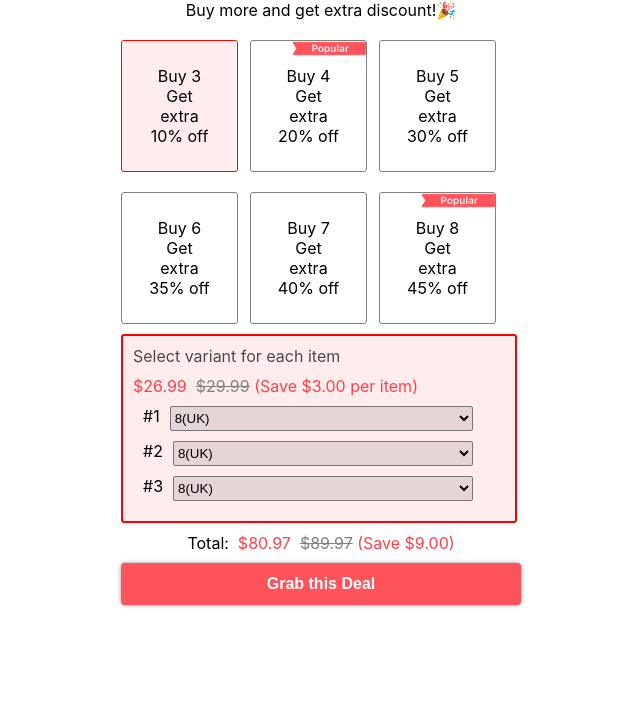
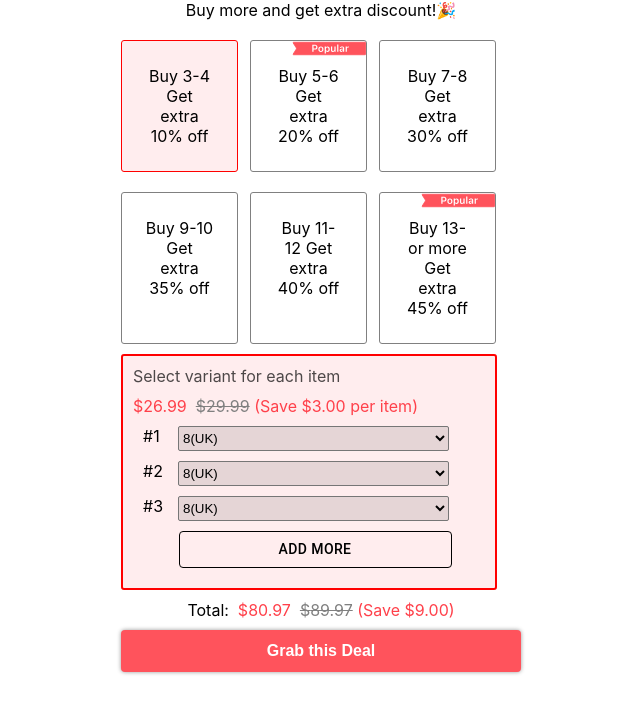
Before and after one commit to vicky1999/landing-page, a React (Create React App) app: page / in a window 1280 px wide. Shown: the top 714 px of the page, without its empty margins (319-959 px from the left). Built offline with nearby package versions, Linux system fonts and the light colour scheme.

Commit message:
multivariant range selector implemented

```diff
--- a/src/App.js
+++ b/src/App.js
@@ -7,38 +7,49 @@ function App() {
 
   const discounts = [
     {
-      isRange: false,
-      count: 3,
+      isRange: true,
+      // count: 3,      //  count comes for discounts without range
+      from: 3,
+      to: 4,            // From and to comes for discounts with range
       discount: 10,
       isPopular: false
     },
     {
-      isRange: false,
-      count: 4,
+      isRange: true,
+      // count: 4,
+      from: 5,
+      to: 6,
       discount: 20,
       isPopular: true
     },
     {
-      isRange: false,
-      count: 5,
+      isRange: true,
+      // count: 5,
+      from: 7,
+      to: 8,
       discount: 30,
       isPopular: false
     },
     {
-      isRange: false,
-      count: 6,
+      isRange: true,
+      // count: 6,
+      from: 9,
+      to: 10,
       discount: 35,
       isPopular: false
     },
     {
-      isRange: false,
-      count: 7,
+      isRange: true,
+      // count: 7,
+      from: 11,
+      to: 12,
       discount: 40,
       isPopular: false
     },
     {
-      isRange: false,
-      count: 8,
+      isRange: true,
+      // count: 8,
+      from: 13,
       discount: 45,
       isPopular: true
     }
--- a/src/Discount/Discount.css
+++ b/src/Discount/Discount.css
@@ -113,7 +113,7 @@
 }
 
 .variant-selector-section {
-    width: 93%;
+    width: 88%;
     padding: 10px;
     text-align: left;
     padding: 10px;
@@ -209,10 +209,21 @@
 
 .variant-list-item {
     display: flex;
-    justify-content: space-evenly;
+    justify-content: left;
     margin: 10px;
+}
+
+.variants-range-item {
+    width: 82%;
 }
 
 .multi-variant-id {
     margin-right: 10px;
+    min-width: 25px;
 }
+
+.delete-variant {
+    cursor: pointer;
+    margin-left: 10px;
+    margin-top: 3px;
+}
--- a/src/Discount/Discount.js
+++ b/src/Discount/Discount.js
@@ -4,13 +4,16 @@ import React, { useState } from 'react';
 
 import './Discount.css';
 import DiscountItem from './DiscountItem';
+import MultiVariantRangeSelector from './MultiVariantRangeSelector';
 import MultiVariantSelector from './MultiVariantSelector';
 import SingleVariantSelector from './SingleVariantSelector';
 
 const Discount = (props) => {
     const discounts = props.discounts;
 
-    const [totalPrice, setTotalPrice] = useState(props.price * discounts[0].count);
+    let tprice = (discounts[0].isRange) ? props.price * discounts[0].from : props.price * discounts[0].count;
+
+    const [totalPrice, setTotalPrice] = useState(tprice);
     const [selectedIndex, setSelectedIndex] = useState(0);
 
     let discountPrice = (totalPrice - (totalPrice * (discounts[0].discount/100))).toFixed(2);
@@ -19,7 +22,7 @@ const Discount = (props) => {
 
     const discountChanged = (ind) => {
         setSelectedIndex(ind);
-        let tp=(props.price * discounts[ind].count).toFixed(2);
+        let tp= (discounts[ind].isRange) ? (props.price * discounts[ind].from).toFixed(2) : (props.price * discounts[ind].count).toFixed(2);
         setTotalPrice(tp);
         let discountPrice = ( tp - (tp * (discounts[ind].discount/100))).toFixed(2);
         setPrice(discountPrice);
@@ -43,12 +46,16 @@ const Discount = (props) => {
             </div>
             <div className='variant-selector'>
             {
-                props.variants.length > 0 && props.variantConfig.singleVariant &&
+                props.variants.length > 0 && props.variantConfig.singleVariant && !props.discounts[0].isRange &&
                 <SingleVariantSelector variants={props.variants} variantConfig={props.variantConfig} discountPrice={price} price={totalPrice} discount={discounts[selectedIndex]} />
             }
             {
-                props.variants.length > 0 && !props.variantConfig.singleVariant &&
+                props.variants.length > 0 && !props.variantConfig.singleVariant && !props.discounts[0].isRange &&
                 <MultiVariantSelector variants={props.variants} variantConfig={props.variantConfig} discountPrice={price} price={totalPrice} discount={discounts[selectedIndex]} />
+            }
+            {
+                props.variants.length > 0 && !props.variantConfig.singleVariant && props.discounts[0].isRange &&
+                <MultiVariantRangeSelector variants={props.variants} variantConfig={props.variantConfig} discountPrice={price} price={totalPrice} discount={discounts[selectedIndex]} />
             }
             </div>
             <div className='price-section'>
--- a/src/Discount/DiscountItem.js
+++ b/src/Discount/DiscountItem.js
@@ -17,7 +17,12 @@ const DiscountItem = (props) => {
         <div ref={discountRef} className={'discount-item' + ((props.selected) ? ' discount-selected' : '')} onClick={discountClicked}>
             { discount.isPopular ? <div className='popular-display'></div> : <div className='normal-display'></div> }
             <div className='discount-text'>
-                Buy {discount.count} Get extra {discount.discount}% off
+                {
+                    !discount.isRange && `Buy ${discount.count} Get extra ${discount.discount}% off`
+                }
+                {
+                    discount.isRange && `Buy ${discount.from}-${ discount.to ? discount.to : 'or more' } Get extra ${discount.discount}% off`
+                }
             </div>
         </div>
     );
--- /dev/null
+++ b/src/Discount/MultiVariantRangeSelector.js
@@ -0,0 +1,111 @@
+import { Button, Menu, MenuItem, Select } from '@mui/material';
+import React, { useEffect, useRef, useState } from 'react';
+
+const MultiVariantRangeSelector = (props) => {
+
+    const [selectedVariant, setSelectedVariant] = useState(props.variants[0].name);
+    const [quantity, setQuantity] = useState(props.discount.from);
+    const variantListRef = useRef(null);
+
+    const discountItem = props.discount;
+    const pricePerItem = (props.price / discountItem.from).toFixed(2);
+    const discountPricePerItem = (props.discountPrice / discountItem.from).toFixed(2);
+
+    let optionsList = props.variants.map((variant, ind) => {
+        return (<option key={`variant-option-${ind}`} value={variant.name}>{variant.name}</option>);
+    });
+
+    useEffect(() => {
+        setQuantity(discountItem.from);
+    }, [discountItem.from])
+
+    let variantsList = [];
+    for(let i = 1; i <= quantity; i++) {
+        variantsList.push(
+            <div className='variant-list-item' key={`variant-multi-range-${i}`}>
+                <div className='multi-variant-id'>#{i}</div>
+                <select className="variants-item variants-range-item"
+                    aria-label="Default select example">
+                    {optionsList}
+                </select>
+                { i > discountItem.from &&
+                    <span className='delete-variant' onClick={() => deleteVariant(i-1)}>
+                        <img src='/Images/Vector-6.png' />
+                    </span>
+                }
+            </div>
+        );
+
+    }
+
+    const deleteVariant = (ind) => {
+        for(let i=ind;i<quantity-1;i++) {
+            if(i === quantity) break;
+            let tmp = variantListRef.current.childNodes[i].querySelector('select').value;
+            let next = variantListRef.current.childNodes[i + 1].querySelector('select').value;
+            variantListRef.current.childNodes[i].querySelector('select').value = next;
+            next = tmp;
+        }
+        variantsList = variantsList.filter((val, i) => {
+            return i!==ind;
+        });
+        // variantsList.splice(ind, 1);
+        setQuantity(quantity - 1);
+    }
+
+    const addVariant = (ind) => {
+
+        if(ind > discountItem.to) {
+            return;
+        }
+
+        if(discountItem.to) {
+            ind = Math.min(ind, discountItem.to);
+        }
+
+        setQuantity(ind);
+    }
+
+    const variantSelected = (val) => {
+        setSelectedVariant(val);
+    }
+
+    return (
+        <div className='variant-selector-section'>
+            <div className='variant-head-text'>
+                Select variant for each item
+            </div>
+            <div className='price-section'>
+                <span className='text-red'>${discountPricePerItem}</span>&nbsp;&nbsp;
+                    <span className='price-strikeout'>${pricePerItem}</span>&nbsp;
+                    <span className='text-red'>(Save ${(pricePerItem - discountPricePerItem).toFixed(2)} per item)</span>
+            </div>
+            <div className='selection-section' ref={variantListRef}>
+                {variantsList}
+                {/* <select className="variants-item" aria-label="Default select example">
+                    {optionsList}
+                </select> */}
+                {/* <div className="variants-item quantity-selector" aria-label="Default select example">
+                    <div className='qty-change-buttons'>
+                        <div className='left-side quantity-change-btn' onClick={ () => { quantityChanged(-1) } }>
+                            -
+                        </div>
+                        <div className='quantity-display'>{quantity}</div>
+                        <div className='left-side quantity-change-btn' onClick={ () => { quantityChanged(1) } }>+</div>
+
+                    </div>
+                </div> */}
+
+                <Button
+                    variant='outlined' color='inherit'
+                    onClick={() => { addVariant(quantity + 1) }}
+                    sx={{ width: '78%', position: 'relative', right: '-13%' }}
+                >
+                        Add More
+                </Button>
+            </div>
+        </div>
+    )
+}
+
+export default MultiVariantRangeSelector;
```
Also changed, not shown: src/Discount/MultiVariantRangeListItem.js (added, +12 -0 lines), public/Images/Vector-6.png (added).
